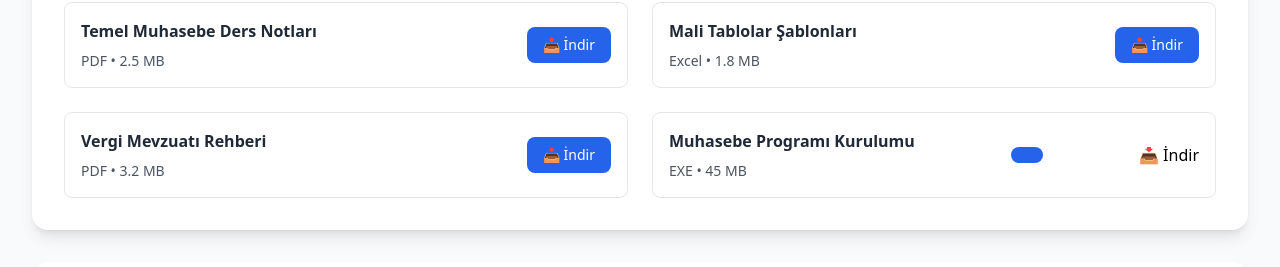
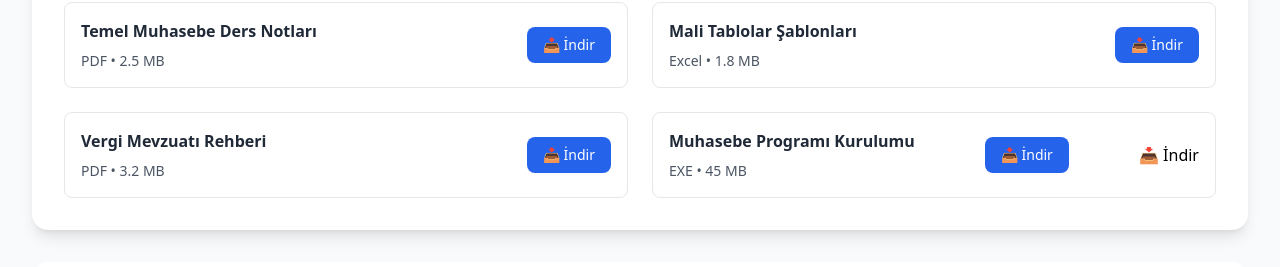
Before and after one commit to fatihari007-dotcom/fatihhoca.github.io, a plain HTML site: page index.html in a window 1280 px wide. Both pictures are taken after a click on the button "Dosyalar". Shown: the part 394-661 px from the top of the page. Drawn offline with nearby package versions, Linux system fonts and the light colour scheme.

Commit message:
Update index.html

```diff
--- a/index.html
+++ b/index.html
@@ -581,7 +581,7 @@ Kişisel Gelişim
 </div>
 
 <button class="bg-blue-600 text-white px-4 py-2 rounded-lg hover:bg-blue-700 transition-colors text-sm font-medium">
-
+📥 İndir
 </button>
 
 <a href="https://drive.google.com/file/d/1VQVYbJ1lcUOQBDhISF7x6FK-GNPPYS8E/view?usp=sharing" target="_blank" ...>
```
